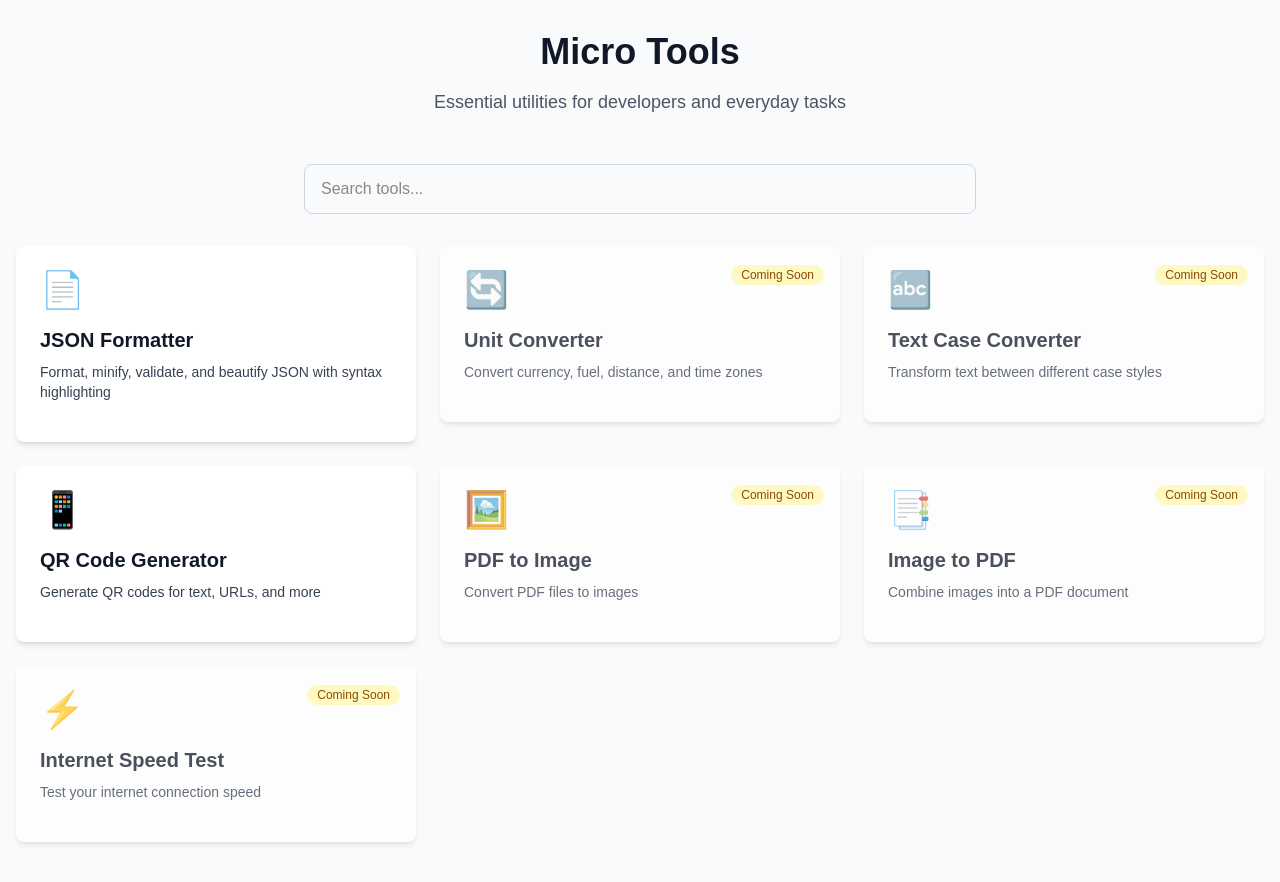
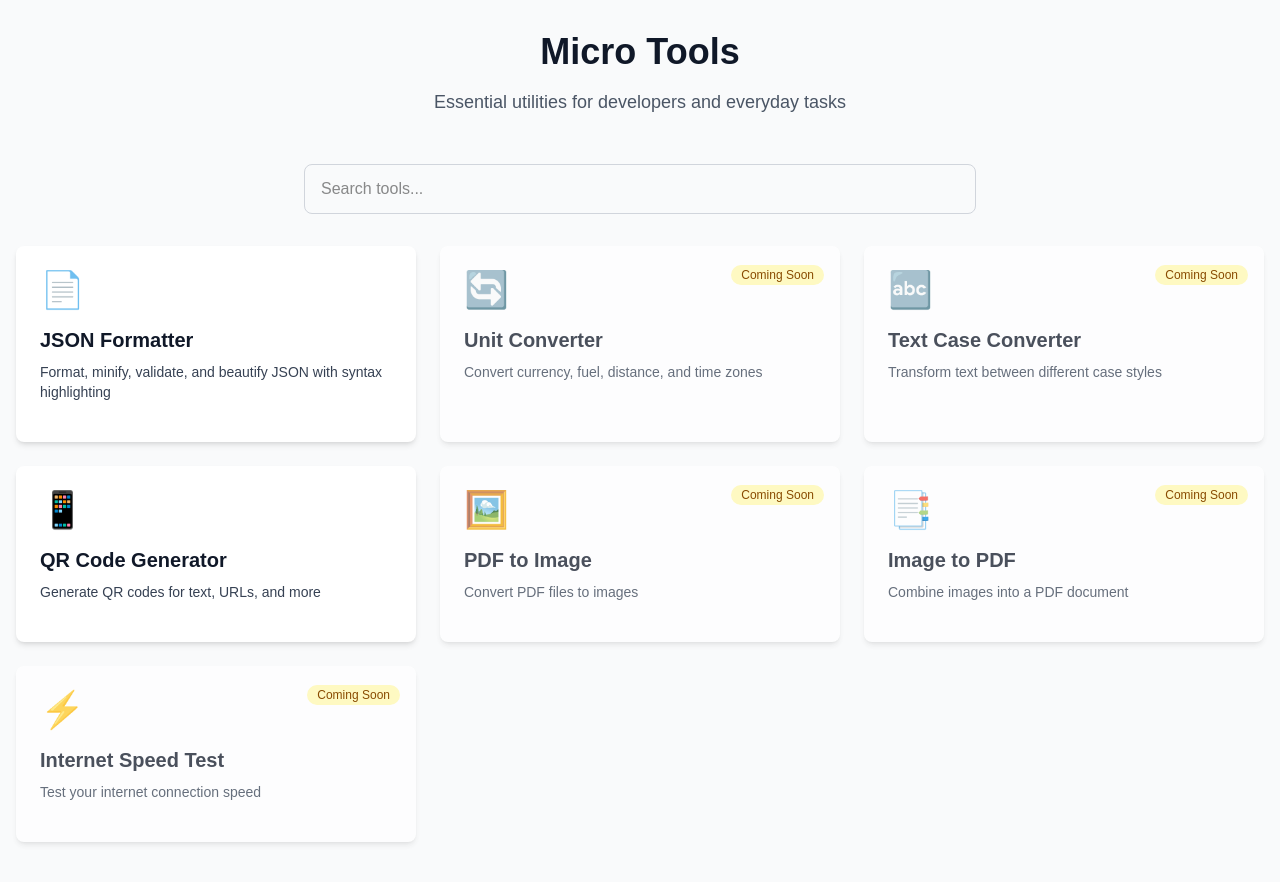
Before and after one commit to SankhaJay/micro-tools-fe, a Next.js app: page / in a window 1280 px wide. Shown: the top 882 px of the page. Built offline with nearby package versions, Linux system fonts and the light colour scheme; no server answers.

Commit message:
fix: ui issue with homepage tiles

```diff
--- a/app/page.tsx
+++ b/app/page.tsx
@@ -79,9 +79,9 @@ export default function Home() {
           {/* Tools Grid */}
           <div className="grid grid-cols-1 md:grid-cols-2 lg:grid-cols-3 gap-6 mb-12">
             {filteredTools.map((tool) => (
-              <div key={tool.id} onClick={() => handleToolClick(tool)}>
+              <div key={tool.id} onClick={() => handleToolClick(tool)} className="flex flex-col">
                 {tool.available ? (
-                  <Link href={tool.href} className="block">
+                  <Link href={tool.href} className="flex-1 flex flex-col">
                     <Card
                       title={tool.name}
                       description={tool.description}
@@ -90,7 +90,7 @@ export default function Home() {
                     />
                   </Link>
                 ) : (
-                  <div className="relative">
+                  <div className="relative flex-1 flex flex-col">
                     <Card
                       title={tool.name}
                       description={tool.description}
--- a/src/components/Card.tsx
+++ b/src/components/Card.tsx
@@ -25,15 +25,16 @@ export default function Card({
       className={`
         bg-white dark:bg-gray-800 rounded-lg shadow-md p-6
         transition-all duration-200
+        flex flex-col
         ${href || onClick ? 'cursor-pointer hover:shadow-lg hover:scale-105' : ''}
         ${className}
       `}
       onClick={onClick}
     >
-      {icon && <div className="mb-4 text-4xl">{icon}</div>}
-      {title && <h3 className="text-xl font-semibold text-gray-900 dark:text-gray-100 mb-2">{title}</h3>}
+      {icon && <div className="mb-4 text-4xl flex-shrink-0">{icon}</div>}
+      {title && <h3 className="text-xl font-semibold text-gray-900 dark:text-gray-100 mb-2 flex-shrink-0">{title}</h3>}
       {description && (
-        <p className="text-gray-700 dark:text-gray-300 text-sm mb-4">{description}</p>
+        <p className="text-gray-700 dark:text-gray-300 text-sm mb-4 flex-grow">{description}</p>
       )}
       {children}
     </div>
```
